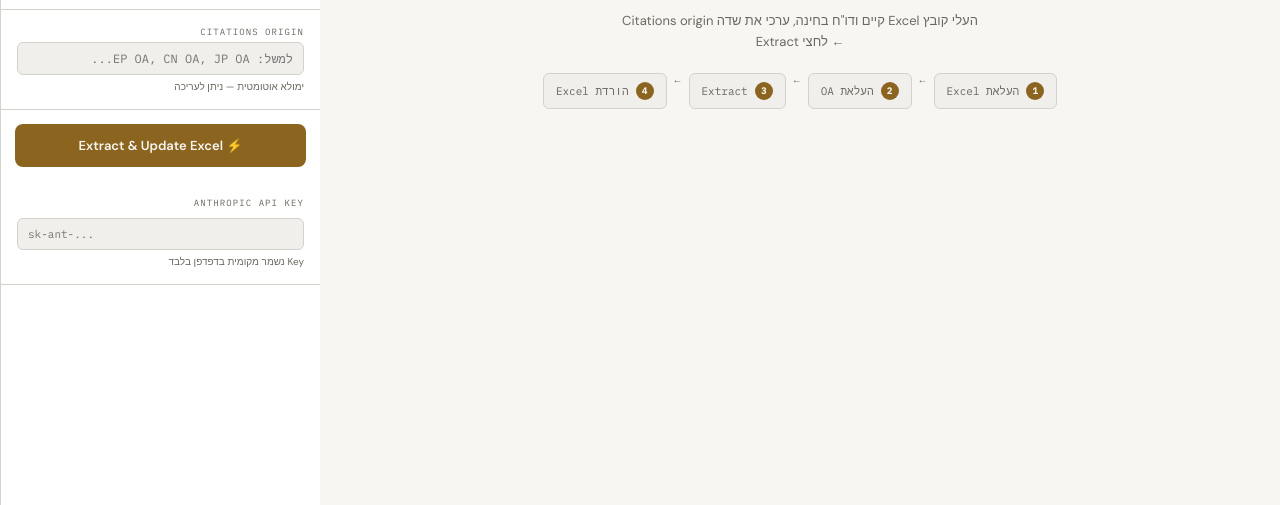
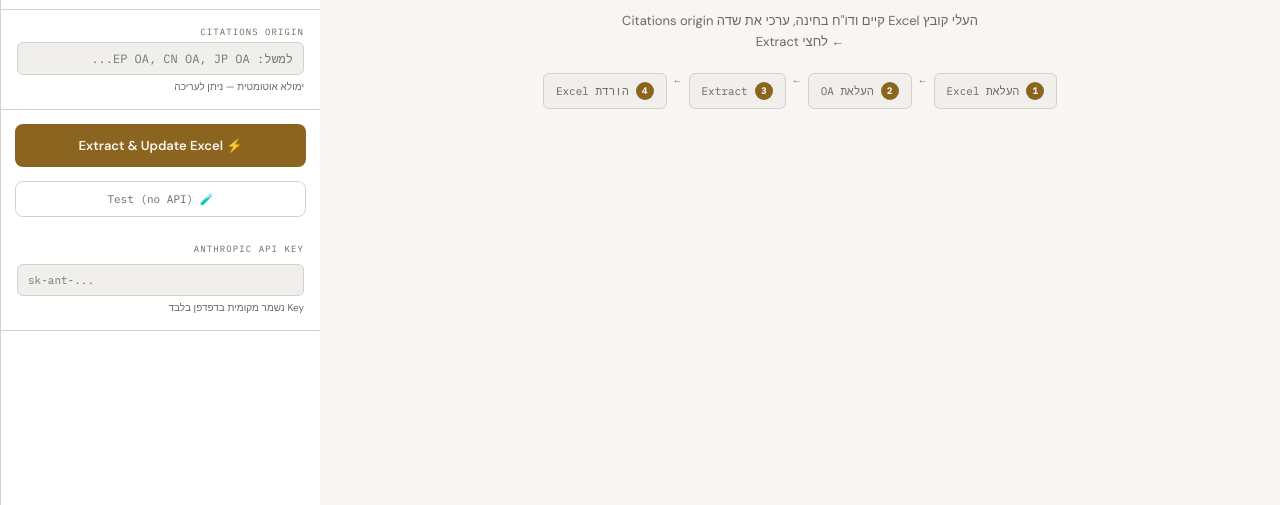
Before and after one commit to roni411/Patent-OA-platrofm, a plain HTML site: page platform/index.html in a window 1280 px wide. Both pictures are taken after a click on the element "Citations table". Shown: the part 295-800 px from the top of the page. Drawn offline with nearby package versions, Linux system fonts and the light colour scheme.

Commit message:
add Test (no API) button for local Excel writing tests
Skips Claude API call, uses hardcoded mock citations to test
buildUpdatedExcel + download without consuming API credits.

Co-Authored-By: Claude Sonnet 4.6 <noreply@anthropic.com>

```diff
--- a/platform/index.html
+++ b/platform/index.html
@@ -400,6 +400,9 @@
 
       <button id="citations-extract-btn" class="analyze-btn" onclick="startCitationExtraction()">
         ⚡ Extract &amp; Update Excel
+      </button>
+      <button onclick="startCitationTest()" style="margin:0 14px 10px;width:calc(100% - 28px);background:none;border:1px solid var(--border);border-radius:8px;padding:10px;font-size:11px;color:var(--text-muted);cursor:pointer;font-family:var(--mono);">
+        🧪 Test (no API)
       </button>
     </div>
 
@@ -1250,6 +1253,31 @@ function handleCitationsUpload(input, type) {
   }
 }
 
+async function startCitationTest() {
+  if (!citationsExcelFile) { alert('נא להעלות קובץ Excel'); return; }
+  extractedCitations = {
+    oa_type: 'EP OA',
+    oa_date: '30/05/2026',
+    citations: [
+      { number: 'D1', type: 'X',   publication_no: 'US20150151542A1', publication_date: '04/06/2015', applicant: 'Donnelley & Sons Co', inventors: '' },
+      { number: 'D2', type: 'Y',   publication_no: 'US20090080922A1', publication_date: '26/03/2009', applicant: 'Hewlett Packard Co',   inventors: '' },
+      { number: 'D3', type: 'A',   publication_no: 'WO2020201889A1',  publication_date: '08/10/2020', applicant: 'Landa Corporation Ltd.', inventors: '' },
+      { number: 'D4', type: 'X,Y', publication_no: 'EP0819269B1',     publication_date: '21/01/1998', applicant: 'Hewlett Packard Indigo BV', inventors: '' }
+    ]
+  };
+  document.getElementById('citations-origin-input').value = extractedCitations.oa_type;
+  const statusEl = document.getElementById('citations-status');
+  statusEl.textContent = 'נתוני TEST — בודק כתיבה לאקסל...';
+  statusEl.style.color = 'var(--text-muted)';
+  try {
+    await buildUpdatedExcel();
+    renderCitationsPreview();
+  } catch(err) {
+    statusEl.textContent = 'שגיאה: ' + err.message;
+    statusEl.style.color = 'var(--warning)';
+  }
+}
+
 async function startCitationExtraction() {
   if (!citationsOaFile) { alert('נא להעלות קובץ Office Action'); return; }
   if (!citationsExcelFile) { alert('נא להעלות קובץ Excel'); return; }
```
